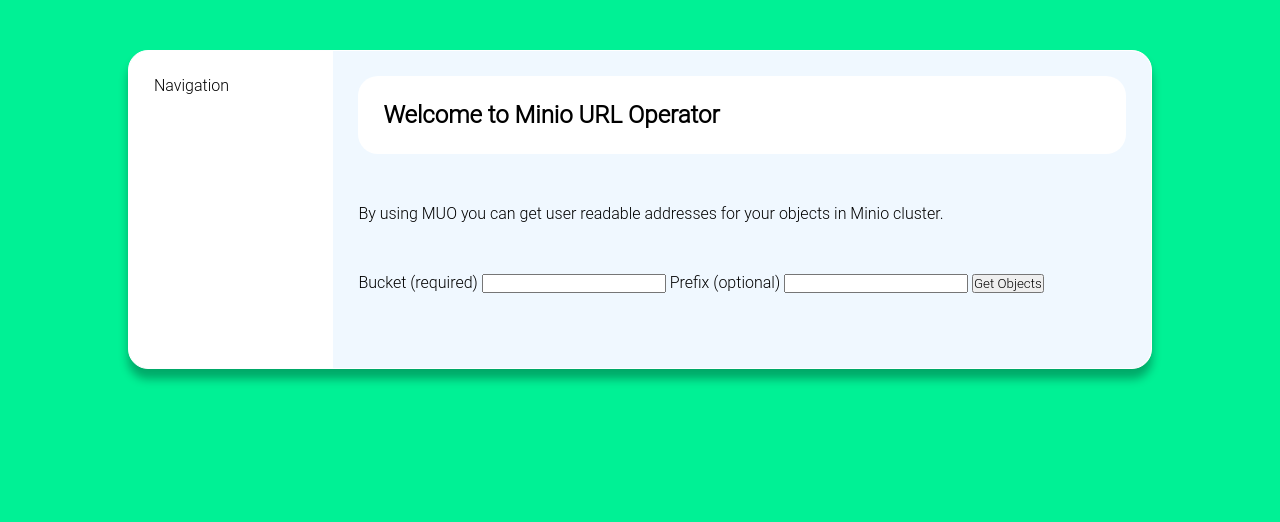
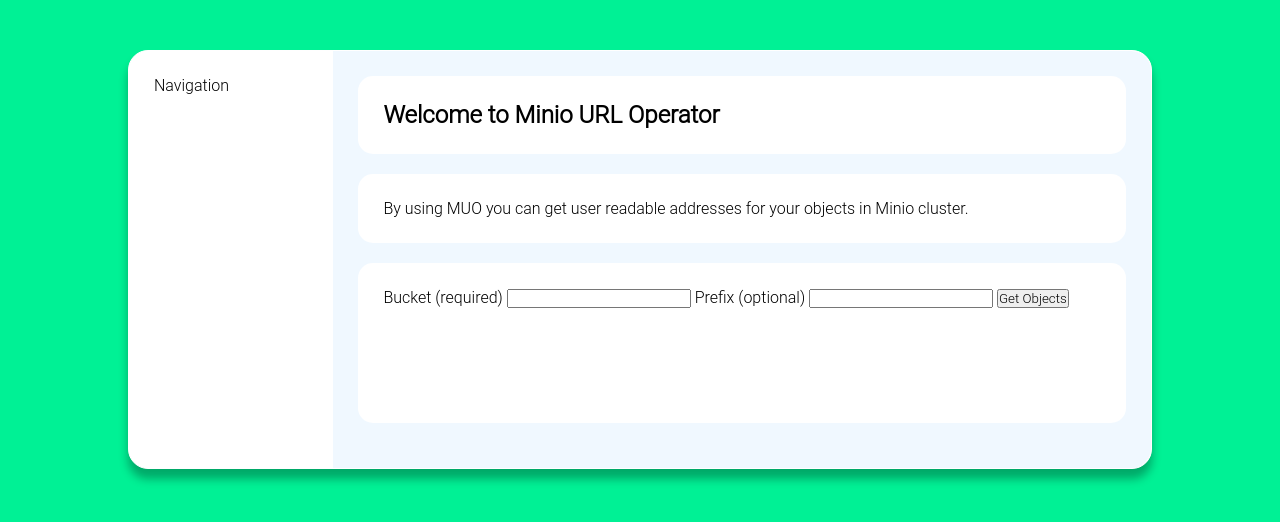
Before and after one commit to amirhnajafiz/minio-url-operator, a Flask app: page / in a window 1280 px wide. Shown: the top 522 px of the page. Run offline with Flask 3, Linux system fonts and the light colour scheme; parts of the project's set-up code (start-up, migrations or seed data) failed here and were passed over.

Commit message:
add: main template

```diff
--- a/web/static/css/main.css
+++ b/web/static/css/main.css
@@ -33,12 +33,22 @@
 }
 
 .page-header {
-    margin-bottom: 40px;
-    border-radius: 20px;
+    margin-bottom: 20px;
+    border-radius: 15px;
     background-color: #ffff;
     padding: 25px;
 }
 
+.page-description {
+    border-radius: 15px;
+    background-color: #ffff;
+    padding: 25px;
+    text-align: justify;
+}
+
 .row {
-    margin: 50px 0;
+    margin: 20px 0;
+    border-radius: 15px;
+    background-color: #ffff;
+    padding: 25px;
 }
--- a/web/template/index.j2
+++ b/web/template/index.j2
@@ -17,8 +17,8 @@
     <label for="prefix">Prefix (optional)</label>
     <input id="prefix" type="text" />
     <button onclick="getObjects()">Get Objects</button>
+
+    <div id="response-div" class="row"></div>
 </div>
 
-<div id="response-div" class="row"></div>
-
 {% endblock content %}
```
